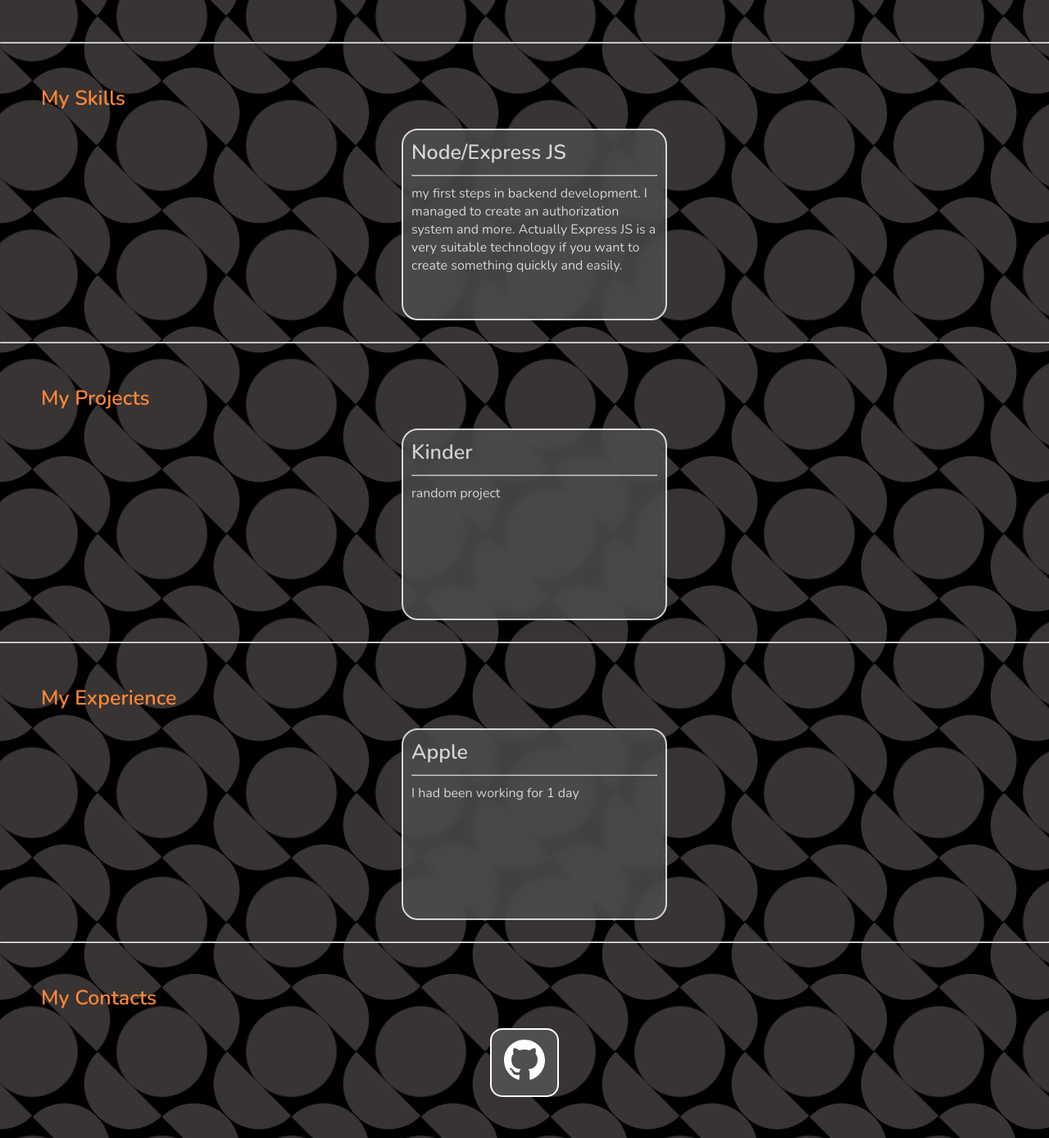
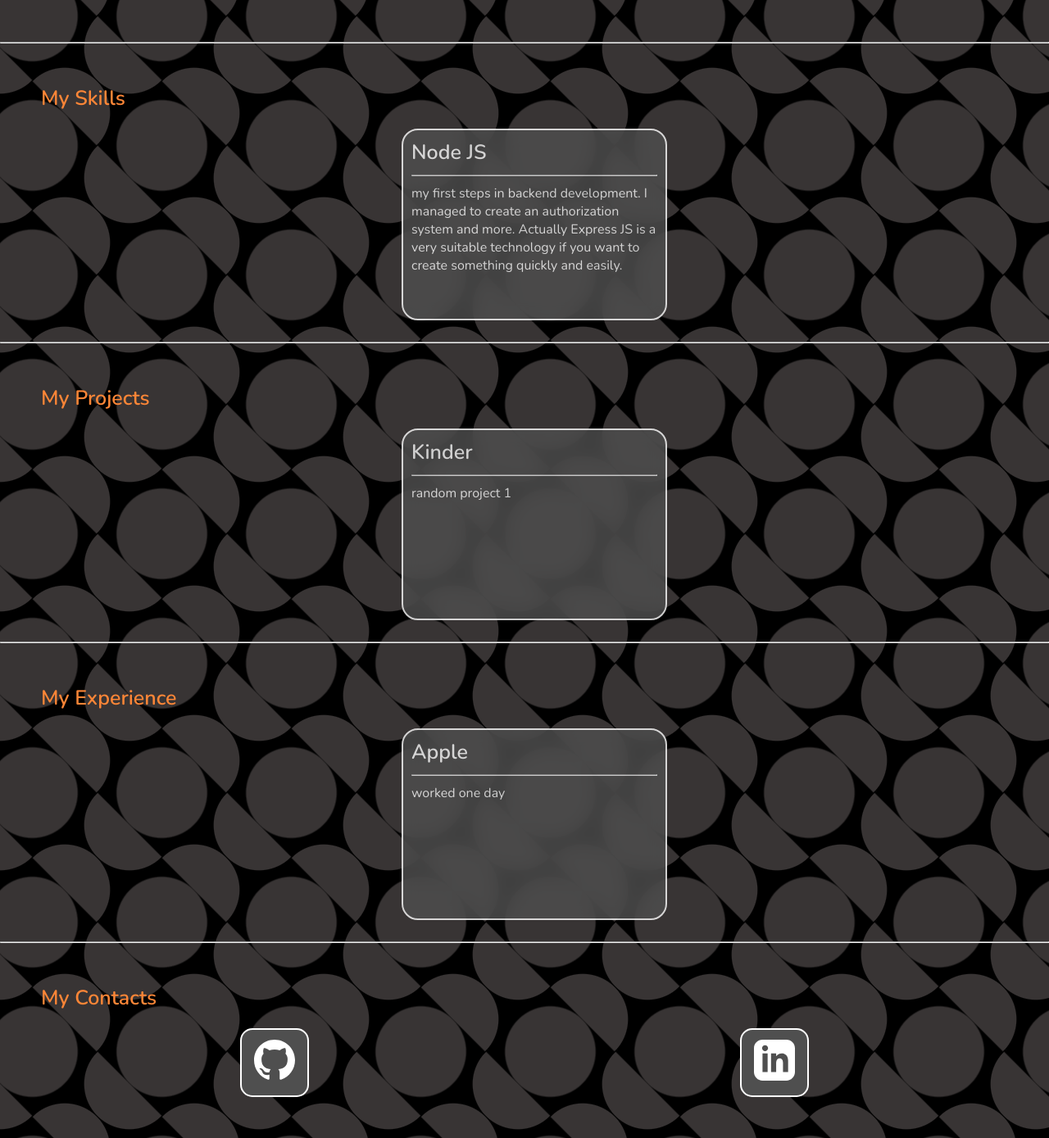
Before and after one commit to RubenKarapetyann/Portfolio, a Flask app: page / in a window 1280 px wide. Shown: the part 902-2291 px from the top of the page at 82% size. Run offline with Flask 3, Linux system fonts and the light colour scheme.

Commit message:
created card and icon_card macros and used them

```diff
--- a/templates/components/cards.html
+++ b/templates/components/cards.html
@@ -0,0 +1,24 @@
+{% macro icon_card(href, path) -%}
+    <div class="contact-element">
+        <a href="{{ href }}">
+            <svg style="fill: var(--white);" xmlns="http://www.w3.org/2000/svg" width="50" height="50" viewBox="0 0 24 24"><path d="{{ path }}"/></svg>
+        </a>
+    </div>
+{%- endmacro %}
+{% macro card(title, text) %}
+    <div class="skills-element-container">
+        <div class="skills-element-background">
+            <div class="skills-title-container">
+                <p class="skills-title">
+                    {{ title }}
+                </p>
+            </div>
+            <hr>
+            <div class="skills-content-container">
+                <p class="short-description">
+                    {{ text }}
+                </p>
+            </div>
+        </div>
+    </div>
+{% endmacro %}
--- a/templates/elements/contacts.html
+++ b/templates/elements/contacts.html
@@ -1,13 +1,10 @@
 {% extends "carcass/section_base.html" %}
-
+{% from "components/cards.html" import icon_card %}
 
 {% block scroll_id %}contacts{% endblock  %}
 {% block title %}My Contacts{% endblock %}
 
 {% block cards %}
-    <div class="contact-element">
-        <a href="https://github.com/RubenKarapetyann">
-            <svg style="fill: var(--white);" xmlns="http://www.w3.org/2000/svg" width="50" height="50" viewBox="0 0 24 24"><path d="M12 0c-6.626 0-12 5.373-12 12 0 5.302 3.438 9.8 8.207 11.387.599.111.793-.261.793-.577v-2.234c-3.338.726-4.033-1.416-4.033-1.416-.546-1.387-1.333-1.756-1.333-1.756-1.089-.745.083-.729.083-.729 1.205.084 1.839 1.237 1.839 1.237 1.07 1.834 2.807 1.304 3.492.997.107-.775.418-1.305.762-1.604-2.665-.305-5.467-1.334-5.467-5.931 0-1.311.469-2.381 1.236-3.221-.124-.303-.535-1.524.117-3.176 0 0 1.008-.322 3.301 1.23.957-.266 1.983-.399 3.003-.404 1.02.005 2.047.138 3.006.404 2.291-1.552 3.297-1.23 3.297-1.23.653 1.653.242 2.874.118 3.176.77.84 1.235 1.911 1.235 3.221 0 4.609-2.807 5.624-5.479 5.921.43.372.823 1.102.823 2.222v3.293c0 .319.192.694.801.576 4.765-1.589 8.199-6.086 8.199-11.386 0-6.627-5.373-12-12-12z"/></svg>
-        </a>
-    </div>
+    {{ icon_card("https://github.com/RubenKarapetyann", "M12 0c-6.626 0-12 5.373-12 12 0 5.302 3.438 9.8 8.207 11.387.599.111.793-.261.793-.577v-2.234c-3.338.726-4.033-1.416-4.033-1.416-.546-1.387-1.333-1.756-1.333-1.756-1.089-.745.083-.729.083-.729 1.205.084 1.839 1.237 1.839 1.237 1.07 1.834 2.807 1.304 3.492.997.107-.775.418-1.305.762-1.604-2.665-.305-5.467-1.334-5.467-5.931 0-1.311.469-2.381 1.236-3.221-.124-.303-.535-1.524.117-3.176 0 0 1.008-.322 3.301 1.23.957-.266 1.983-.399 3.003-.404 1.02.005 2.047.138 3.006.404 2.291-1.552 3.297-1.23 3.297-1.23.653 1.653.242 2.874.118 3.176.77.84 1.235 1.911 1.235 3.221 0 4.609-2.807 5.624-5.479 5.921.43.372.823 1.102.823 2.222v3.293c0 .319.192.694.801.576 4.765-1.589 8.199-6.086 8.199-11.386 0-6.627-5.373-12-12-12z") }}
+    {{ icon_card("https://www.linkedin.com/in/ruben-karapetyan-6a67b7279", "M19 0h-14c-2.761 0-5 2.239-5 5v14c0 2.761 2.239 5 5 5h14c2.762 0 5-2.239 5-5v-14c0-2.761-2.238-5-5-5zm-11 19h-3v-11h3v11zm-1.5-12.268c-.966 0-1.75-.79-1.75-1.764s.784-1.764 1.75-1.764 1.75.79 1.75 1.764-.783 1.764-1.75 1.764zm13.5 12.268h-3v-5.604c0-3.368-4-3.113-4 0v5.604h-3v-11h3v1.765c1.396-2.586 7-2.777 7 2.476v6.759z") }}
 {% endblock %}
--- a/templates/elements/experience.html
+++ b/templates/elements/experience.html
@@ -1,23 +1,10 @@
 {% extends "carcass/section_base.html" %}
+{% from "components/cards.html" import card %}
 
 
 {% block scroll_id %}experience{% endblock  %}
 {% block title %}My Experience{% endblock %}
 
 {% block cards %}
-    <div class="skills-element-container">
-        <div class="skills-element-background">
-            <div class="skills-title-container">
-                <p class="skills-title">
-                    Apple
-                </p>
-            </div>
-            <hr>
-            <div class="skills-content-container">
-                <p class="short-description">
-                    I had been working for 1 day
-                </p>
-            </div>
-        </div>
-    </div>
+    {{ card("Apple", "worked one day") }}
 {% endblock %}
--- a/templates/elements/projects.html
+++ b/templates/elements/projects.html
@@ -1,23 +1,9 @@
 {% extends "carcass/section_base.html" %}
-
+{% from "components/cards.html" import card %}
 
 {% block scroll_id %}projects{% endblock  %}
 {% block title %}My Projects{% endblock %}
 
 {% block cards %}
-    <div class="skills-element-container">
-        <div class="skills-element-background">
-            <div class="skills-title-container">
-                <p class="skills-title">
-                    Kinder
-                </p>
-            </div>
-            <hr>
-            <div class="skills-content-container">
-                <p class="short-description">
-                    random project
-                </p>
-            </div>
-        </div>
-    </div>
+    {{ card("Kinder", "random project 1") }}
 {% endblock %}
--- a/templates/elements/skills.html
+++ b/templates/elements/skills.html
@@ -1,23 +1,9 @@
 {% extends "carcass/section_base.html" %}
-
+{% from "components/cards.html" import card %}
 
 {% block scroll_id %}skills{% endblock  %}
 {% block title %}My Skills{% endblock %}
 
 {% block cards %}
-    <div class="skills-element-container">
-        <div class="skills-element-background">
-            <div class="skills-title-container">
-                <p class="skills-title">
-                    Node/Express JS
-                </p>
-            </div>
-            <hr>
-            <div class="skills-content-container">
-                <p class="short-description">
-                    my first steps in backend development. I managed to create an authorization system and more. Actually Express JS is a very suitable technology if you want to create something quickly and easily.
-                </p>
-            </div>
-        </div>
-    </div>
+    {{ card("Node JS", "my first steps in backend development. I managed to create an authorization system and more. Actually Express JS is a very suitable technology if you want to create something quickly and easily.") }}
 {% endblock %}
```
